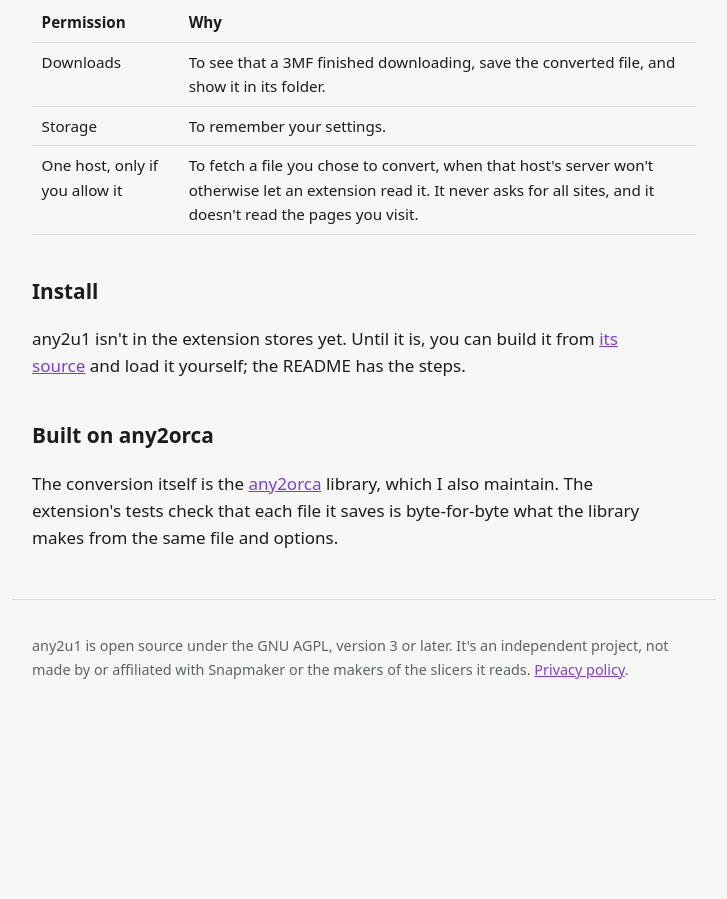
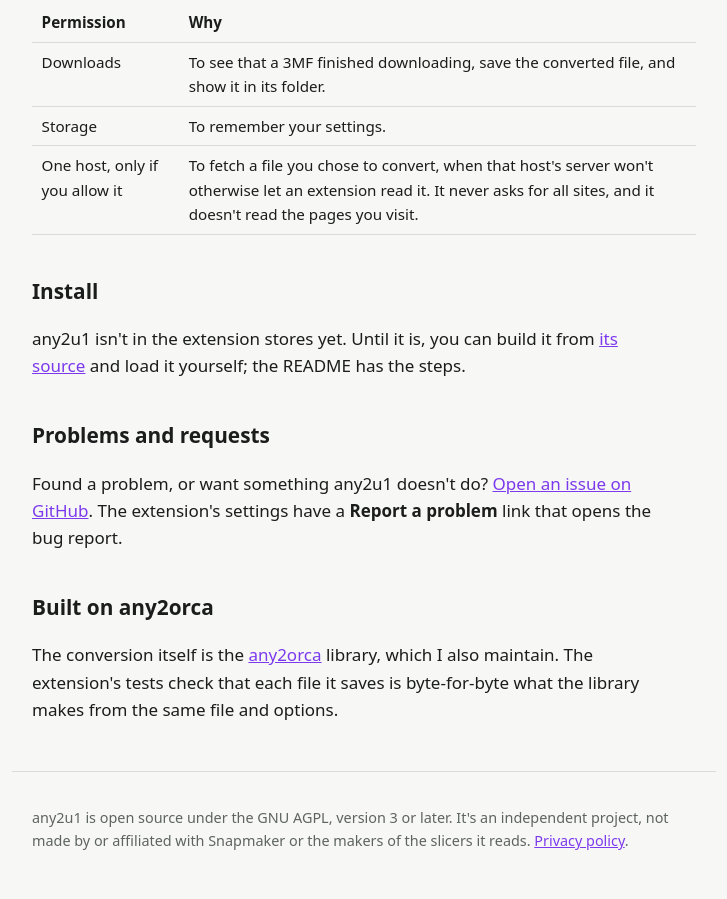
Before and after one commit to KuzuriAo/any2u1, a website built with Vite: page site/index.html in a window 1280 px wide. Shown: the part 1693-2592 px from the top of the page, without its empty margins (276-1003 px from the left). Before the commit the page ends 2420 px from the top, so only its background shows below. Built offline with nearby package versions, Linux system fonts and the light colour scheme.

Commit message:
Reports go to GitHub: a feature request form, and where to report in the README and on the site

```diff
--- a/site/index.html
+++ b/site/index.html
@@ -53,6 +53,9 @@
       <h2>Install</h2>
       <p>any2u1 isn't in the extension stores yet. Until it is, you can build it from <a href="https://github.com/KuzuriAo/any2u1">its source</a> and load it yourself; the README has the steps.</p>
 
+      <h2>Problems and requests</h2>
+      <p>Found a problem, or want something any2u1 doesn't do? <a href="https://github.com/KuzuriAo/any2u1/issues/new/choose">Open an issue on GitHub</a>. The extension's settings have a <strong>Report a problem</strong> link that opens the bug report.</p>
+
       <h2>Built on any2orca</h2>
       <p>The conversion itself is the <a href="https://github.com/KuzuriAo/any2orca">any2orca</a> library, which I also maintain. The extension's tests check that each file it saves is byte-for-byte what the library makes from the same file and options.</p>
     </main>
```
Also changed, not shown: .github/ISSUE_TEMPLATE/feature_request.yml (added), README.md.
